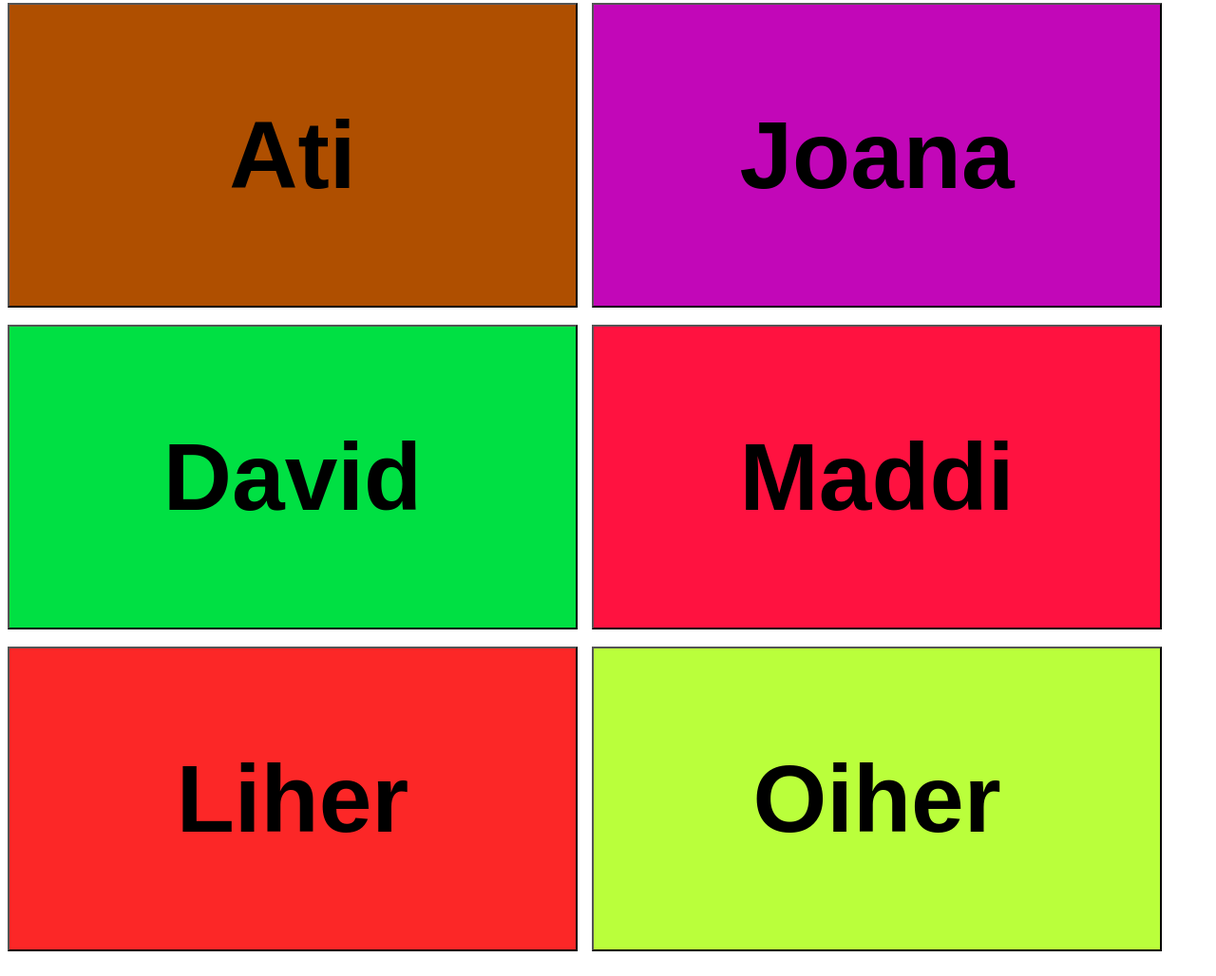
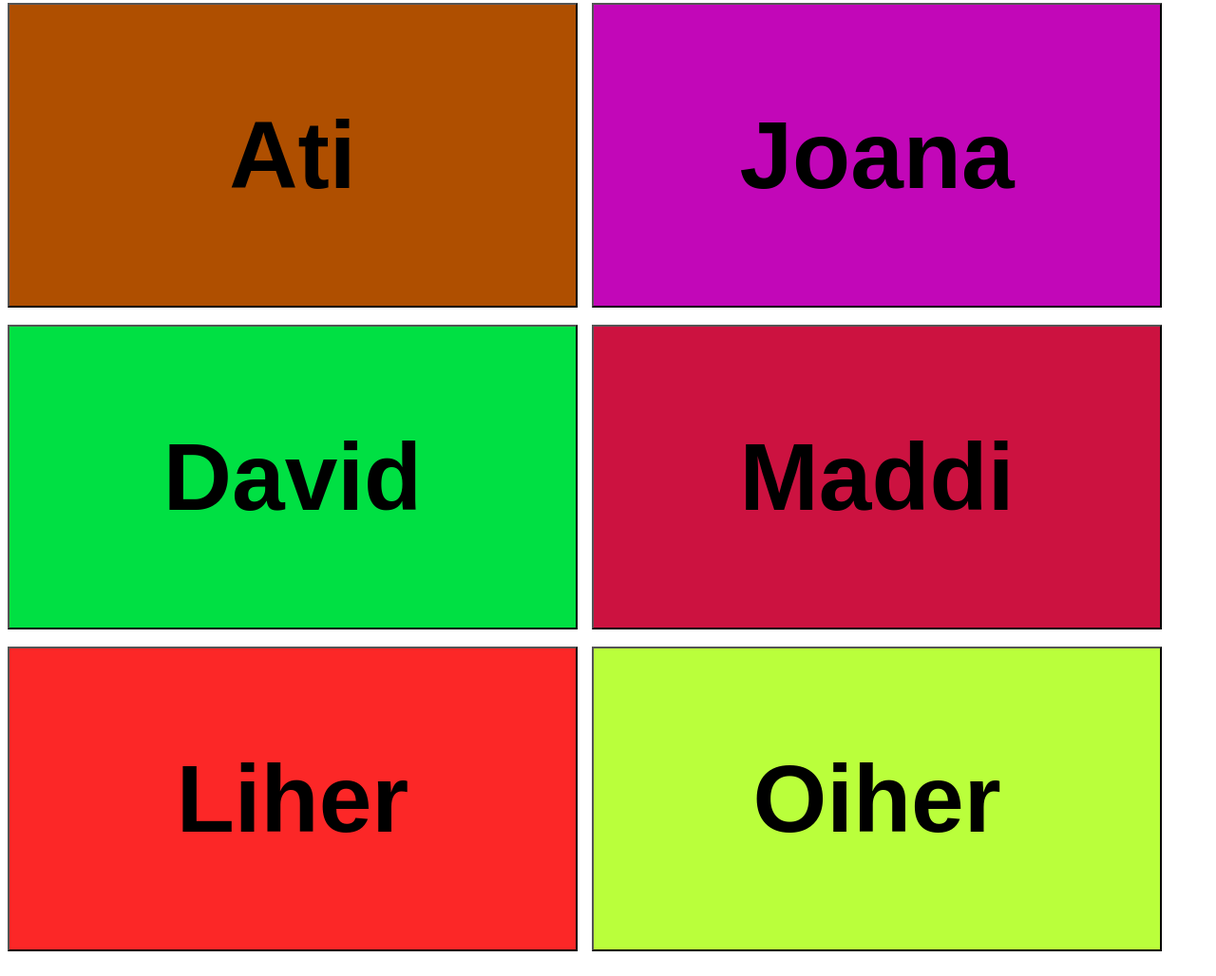
Before and after one commit to PixelMicah/Edu, a plain HTML site: page index.html in a window 1280 px wide. Shown: the part 683-1711 px from the top of the page at 95% size. Drawn offline with Linux system fonts and the light colour scheme.

Commit message:
index.html

```diff
--- a/index.html
+++ b/index.html
@@ -37,7 +37,7 @@
         </a>
 
         <a href="https://pixelmicah.github.io/Maddi-Lista/">
-            <button style="width: 600px; background-color: rgb(1004, 18, 64);"><p style="font-size: 100;"><b>Maddi</b></p></button>
+            <button style="width: 600px; background-color: rgb(204, 18, 64);"><p style="font-size: 100;"><b>Maddi</b></p></button>
         </a>
     </div>
     <div style="display: flex; gap: 15px;">
```
